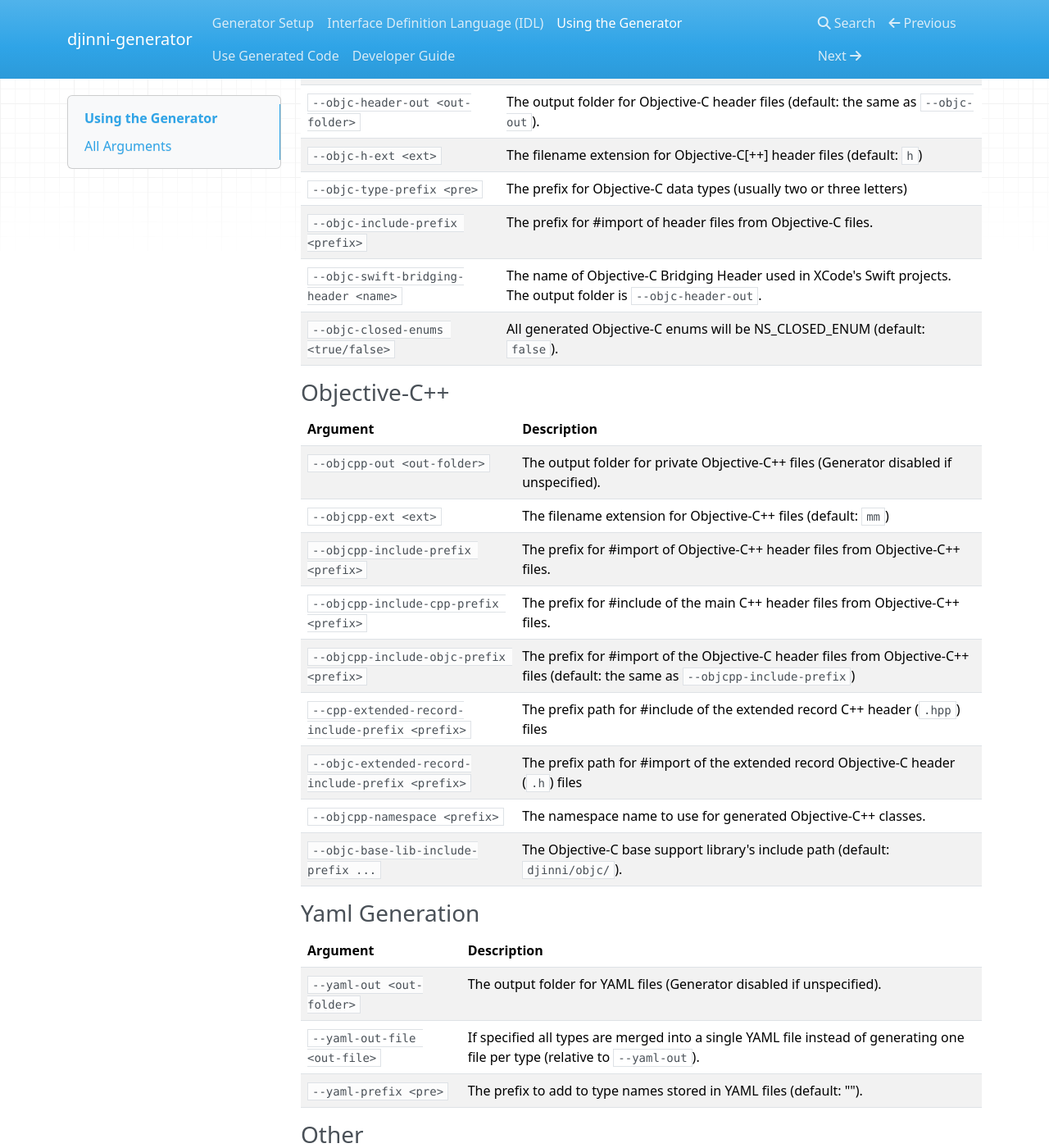
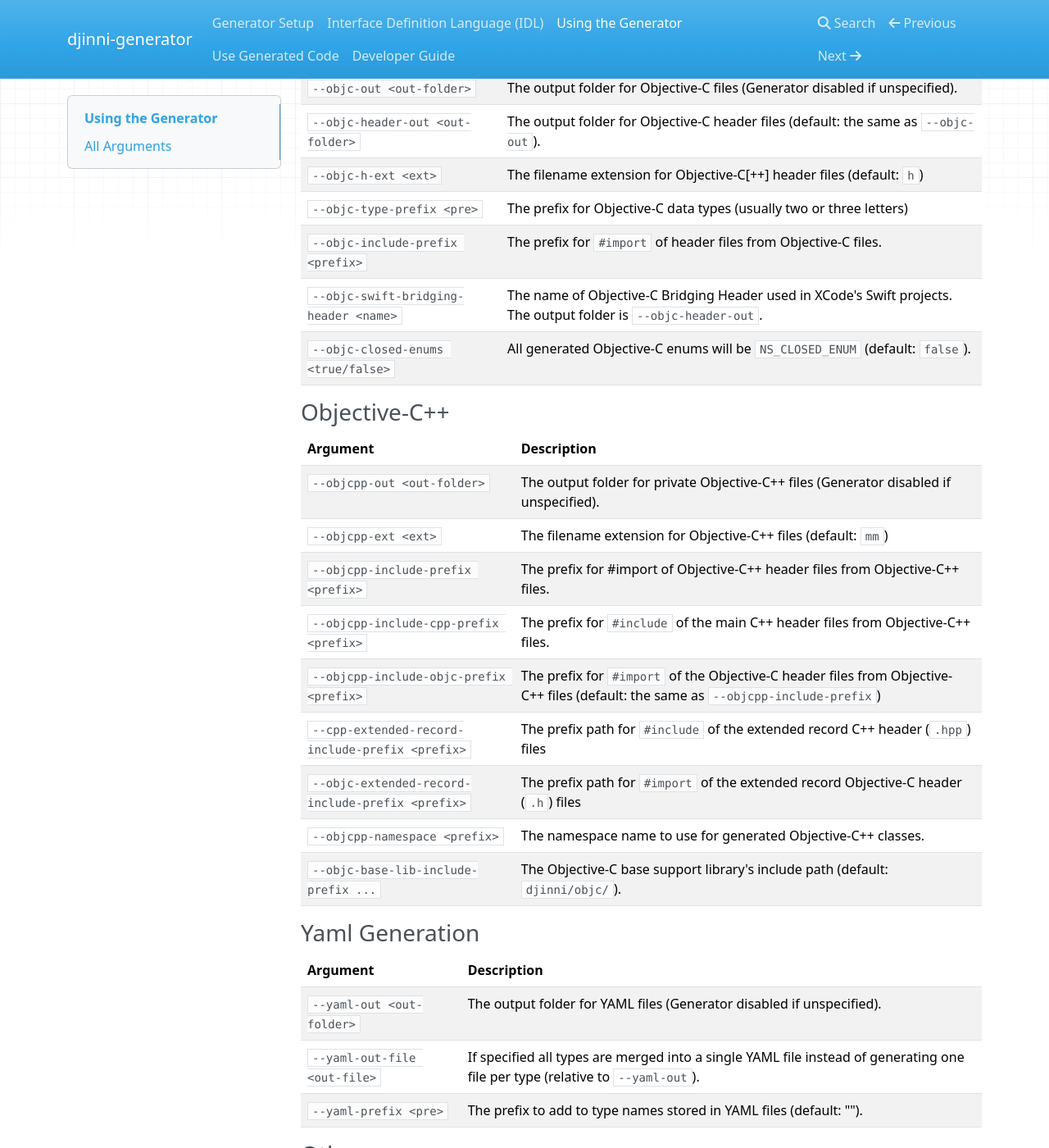
Before and after one commit to cross-language-cpp/djinni-generator, an MkDocs documentation site: the page built from docs/cli-usage.md, in a window 1280 px wide and 1400 px high, scrolled down 2968 px. Shown: the whole window at 82% size. Built offline with MkDocs 1.6.1, drawn with Linux system fonts in a browser that asks for light colours; nearby versions of some CDN libraries; some of the changed text lies outside the part shown.

```diff
--- a/docs/cli-usage.md
+++ b/docs/cli-usage.md
@@ -37,7 +37,7 @@ djinni \
 | `--help` | Print help  |
 | `--version` | Print version |
 | `--idl <in-file>` | The IDL file with the type definitions, typically with extension `.djinni`. |
-| `--idl-include-path <path> ...` | An include path to search for Djinni @import directives. Can specify multiple paths. |
+| `--idl-include-path <path> ...` | An include path to search for Djinni `@import` directives. Can specify multiple paths. |
 
 ### Java
 | Argument | Description |
@@ -50,7 +50,7 @@ djinni \
 | `--java-generate-interfaces <true/false>` | Whether Java interfaces should be used instead of abstract classes where possible (default: `false`). |
 | `--java-nullable-annotation <nullable-annotation-class>` | Java annotation (`@Nullable`) to place on all fields and return values that are optional |
 | `--java-nonnull-annotation <nonnull-annotation-class>` | Java annotation (`@Nonnull`) to place on all fields and return values that are not optional |
-| `--java-implement-android-os-parcelable <true/false>` | all generated java classes will implement the interface android.os.Parcelable |
+| `--java-implement-android-os-parcelable <true/false>` | all generated java classes will implement the interface `android.os.Parcelable` |
 | `--java-use-final-for-record <use-final-for-record>` | Whether generated Java classes for records should be marked `final` (default: `true`). |
 
 ### C++
@@ -59,13 +59,13 @@ djinni \
 | -------- | ----------- |
 | `--cpp-out <out-folder>` | The output folder for C++ files (Generator disabled if unspecified). |
 | `--cpp-header-out <out-folder>` | The output folder for C++ header files (default: the same as `--cpp-out`). |
-| `--cpp-include-prefix <prefix>` | The prefix for #includes of header files from C++ files. |
+| `--cpp-include-prefix <prefix>` | The prefix for `#includes` of header files from C++ files. |
 | `--cpp-namespace ...` | The namespace name to use for generated C++ classes. |
 | `--cpp-ext <ext>` | The filename extension for C++ files (default: `cpp`). |
 | `--hpp-ext <ext>` | The filename extension for C++ header files (default: `hpp`). |
 | `--cpp-optional-template <template>` | The template to use for optional values (default: `std::optional`) |
 | `--cpp-optional-header <header>` | The header to use for optional values (default: `<optional>`) |
-| `--cpp-enum-hash-workaround <true/false>` | Work around LWG-2148 by generating std::hash specializations for C++ enums (default: `true`) |
+| `--cpp-enum-hash-workaround <true/false>` | Work around LWG-2148 by generating `std::hash` specializations for C++ enums (default: `true`) |
 | `--cpp-nn-header <header>` | The header to use for non-nullable pointers |
 | `--cpp-nn-type <header>` | The type to use for non-nullable pointers (as a substitute for `std::shared_ptr`) |
 | `--cpp-nn-check-expression <header>` | The expression to use for building non-nullable pointers |
@@ -77,8 +77,8 @@ djinni \
 | -------- | ----------- |
 | `--jni-out <out-folder>` | The folder for the JNI C++ output files (Generator disabled if unspecified). |
 | `--jni-header-out <out-folder>` | The folder for the JNI C++ header files (default: the same as `--jni-out`). |
-| `--jni-include-prefix <prefix>` | The prefix for #includes of JNI header files from JNI C++ files. |
-| `--jni-include-cpp-prefix <prefix>` | The prefix for #includes of the main header files from JNI C++ files. |
+| `--jni-include-prefix <prefix>` | The prefix for `#includes` of JNI header files from JNI C++ files. |
+| `--jni-include-cpp-prefix <prefix>` | The prefix for `#includes` of the main header files from JNI C++ files. |
 | `--jni-namespace ...` | The namespace name to use for generated JNI C++ classes. |
 | `--jni-base-lib-include-prefix ...` | The JNI base support library's include path (default: `djinni/jni/`). |
 
@@ -90,9 +90,9 @@ djinni \
 | `--objc-header-out <out-folder>` | The output folder for Objective-C header files (default: the same as `--objc-out`). |
 | `--objc-h-ext <ext>` | The filename extension for Objective-C[++] header files (default: `h`) |
 | `--objc-type-prefix <pre>` | The prefix for Objective-C data types (usually two or three letters) |
-| `--objc-include-prefix <prefix>` | The prefix for #import of header files from Objective-C files. |
+| `--objc-include-prefix <prefix>` | The prefix for `#import` of header files from Objective-C files. |
 | `--objc-swift-bridging-header <name>` | The name of Objective-C Bridging Header used in XCode's Swift projects. The output folder is `--objc-header-out`. |
-| `--objc-closed-enums <true/false>` | All generated Objective-C enums will be NS_CLOSED_ENUM (default: `false`). |
+| `--objc-closed-enums <true/false>` | All generated Objective-C enums will be `NS_CLOSED_ENUM` (default: `false`). |
 
 ### Objective-C++
 
@@ -101,10 +101,10 @@ djinni \
 | `--objcpp-out <out-folder>` | The output folder for private Objective-C++ files (Generator disabled if unspecified). |
 | `--objcpp-ext <ext>` | The filename extension for Objective-C++ files (default: `mm`) |
 | `--objcpp-include-prefix <prefix>` | The prefix for #import of Objective-C++ header files from Objective-C++ files. |
-| `--objcpp-include-cpp-prefix <prefix>` | The prefix for #include of the main C++ header files from Objective-C++ files. |
-| `--objcpp-include-objc-prefix <prefix>` | The prefix for #import of the Objective-C header files from Objective-C++ files (default: the same as `--objcpp-include-prefix`) |
-| `--cpp-extended-record-include-prefix <prefix>` | The prefix path for #include of the extended record C++ header (`.hpp`) files |
-|`--objc-extended-record-include-prefix <prefix>` | The prefix path for #import of the extended record Objective-C header (`.h`) files  |
+| `--objcpp-include-cpp-prefix <prefix>` | The prefix for `#include` of the main C++ header files from Objective-C++ files. |
+| `--objcpp-include-objc-prefix <prefix>` | The prefix for `#import` of the Objective-C header files from Objective-C++ files (default: the same as `--objcpp-include-prefix`) |
+| `--cpp-extended-record-include-prefix <prefix>` | The prefix path for `#include` of the extended record C++ header (`.hpp`) files |
+|`--objc-extended-record-include-prefix <prefix>` | The prefix path for `#import` of the extended record Objective-C header (`.h`) files  |
 |`--objcpp-namespace <prefix>` | The namespace name to use for generated Objective-C++ classes.  |
 |`--objc-base-lib-include-prefix ...` | The Objective-C base support library's include path (default: `djinni/objc/`).  |
 
```
Also changed, not shown: docs/developer-guide.md (+6 -5 lines), docs/generated-code-usage.md (+18 -9 lines).
